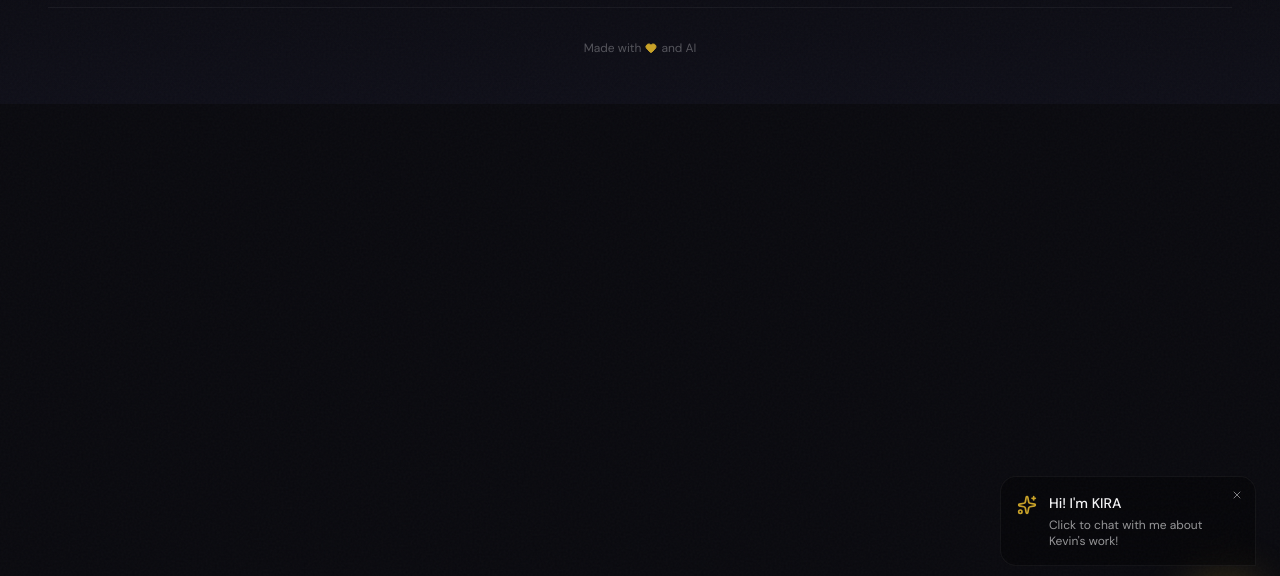
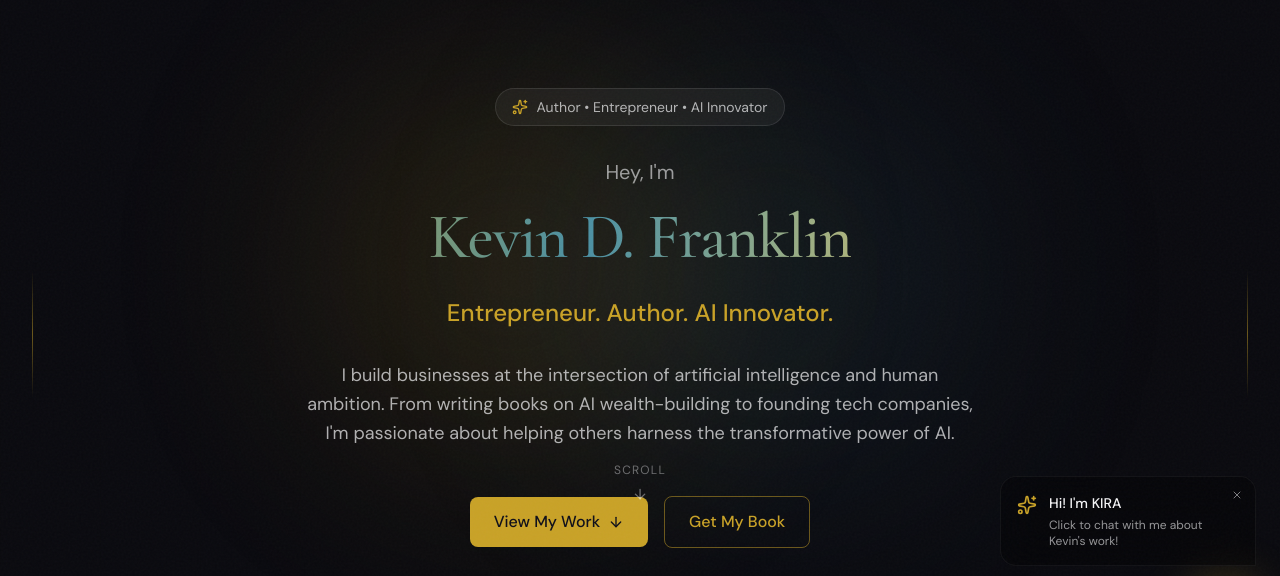
Before and after one commit to kev7n11f/kevindfranklin-site, a Next.js app: page / in a window 1280 px wide. Shown: the part 130-706 px from the top of the page. Built offline with nearby package versions, Linux system fonts and the light colour scheme.

Commit message:
Add src/components/sections/Hero.tsx

```diff
--- /dev/null
+++ b/src/components/sections/Hero.tsx
@@ -0,0 +1,128 @@
+"use client";
+
+import { motion } from "framer-motion";
+import { ArrowDown, Sparkles } from "lucide-react";
+import { siteConfig } from "@/content/siteConfig";
+
+export default function Hero() {
+  return (
+    <section className="relative min-h-screen flex items-center justify-center overflow-hidden">
+      {/* Background Elements */}
+      <div className="absolute inset-0">
+        {/* Gradient orbs */}
+        <div className="absolute top-1/4 left-1/4 w-96 h-96 bg-primary/20 rounded-full blur-[128px] animate-pulse" />
+        <div className="absolute bottom-1/4 right-1/4 w-96 h-96 bg-accent/20 rounded-full blur-[128px] animate-pulse" style={{ animationDelay: "1s" }} />
+
+        {/* Grid pattern */}
+        <div
+          className="absolute inset-0 opacity-[0.02]"
+          style={{
+            backgroundImage: `linear-gradient(rgba(201, 162, 39, 0.3) 1px, transparent 1px), linear-gradient(90deg, rgba(201, 162, 39, 0.3) 1px, transparent 1px)`,
+            backgroundSize: "100px 100px",
+          }}
+        />
+      </div>
+
+      {/* Content */}
+      <div className="container-custom relative z-10 pt-24">
+        <div className="max-w-4xl mx-auto text-center">
+          {/* Badge */}
+          <motion.div
+            initial={{ opacity: 0, y: 20 }}
+            animate={{ opacity: 1, y: 0 }}
+            transition={{ duration: 0.6 }}
+            className="inline-flex items-center gap-2 px-4 py-2 rounded-full glass mb-8"
+          >
+            <Sparkles className="w-4 h-4 text-primary" />
+            <span className="text-sm text-foreground/70">
+              Author • Entrepreneur • AI Innovator
+            </span>
+          </motion.div>
+
+          {/* Greeting */}
+          <motion.p
+            initial={{ opacity: 0, y: 20 }}
+            animate={{ opacity: 1, y: 0 }}
+            transition={{ duration: 0.6, delay: 0.1 }}
+            className="text-lg md:text-xl text-foreground/60 mb-4"
+          >
+            {siteConfig.hero.greeting}
+          </motion.p>
+
+          {/* Name */}
+          <motion.h1
+            initial={{ opacity: 0, y: 20 }}
+            animate={{ opacity: 1, y: 0 }}
+            transition={{ duration: 0.6, delay: 0.2 }}
+            className="text-display-lg md:text-display-xl font-display font-semibold mb-6"
+          >
+            <span className="animated-gradient-text">{siteConfig.hero.name}</span>
+          </motion.h1>
+
+          {/* Tagline */}
+          <motion.p
+            initial={{ opacity: 0, y: 20 }}
+            animate={{ opacity: 1, y: 0 }}
+            transition={{ duration: 0.6, delay: 0.3 }}
+            className="text-xl md:text-2xl text-primary font-medium mb-8"
+          >
+            {siteConfig.hero.tagline}
+          </motion.p>
+
+          {/* Description */}
+          <motion.p
+            initial={{ opacity: 0, y: 20 }}
+            animate={{ opacity: 1, y: 0 }}
+            transition={{ duration: 0.6, delay: 0.4 }}
+            className="text-lg text-foreground/70 max-w-2xl mx-auto mb-12 leading-relaxed"
+          >
+            {siteConfig.hero.description}
+          </motion.p>
+
+          {/* CTAs */}
+          <motion.div
+            initial={{ opacity: 0, y: 20 }}
+            animate={{ opacity: 1, y: 0 }}
+            transition={{ duration: 0.6, delay: 0.5 }}
+            className="flex flex-col sm:flex-row items-center justify-center gap-4"
+          >
+            <a
+              href={siteConfig.hero.cta.primary.href}
+              className="btn btn-primary group"
+            >
+              {siteConfig.hero.cta.primary.text}
+              <ArrowDown className="w-4 h-4 group-hover:translate-y-1 transition-transform" />
+            </a>
+            <a
+              href={siteConfig.hero.cta.secondary.href}
+              className="btn btn-secondary"
+            >
+              {siteConfig.hero.cta.secondary.text}
+            </a>
+          </motion.div>
+        </div>
+
+        {/* Scroll indicator */}
+        <motion.div
+          initial={{ opacity: 0 }}
+          animate={{ opacity: 1 }}
+          transition={{ duration: 0.6, delay: 1 }}
+          className="absolute bottom-12 left-1/2 -translate-x-1/2"
+        >
+          <motion.div
+            animate={{ y: [0, 10, 0] }}
+            transition={{ duration: 2, repeat: Infinity }}
+            className="flex flex-col items-center gap-2 text-foreground/40"
+          >
+            <span className="text-xs uppercase tracking-widest">Scroll</span>
+            <ArrowDown className="w-4 h-4" />
+          </motion.div>
+        </motion.div>
+      </div>
+
+      {/* Decorative elements */}
+      <div className="absolute top-1/2 left-8 w-px h-32 bg-gradient-to-b from-transparent via-primary/50 to-transparent hidden lg:block" />
+      <div className="absolute top-1/2 right-8 w-px h-32 bg-gradient-to-b from-transparent via-primary/50 to-transparent hidden lg:block" />
+    </section>
+  );
+}
```
